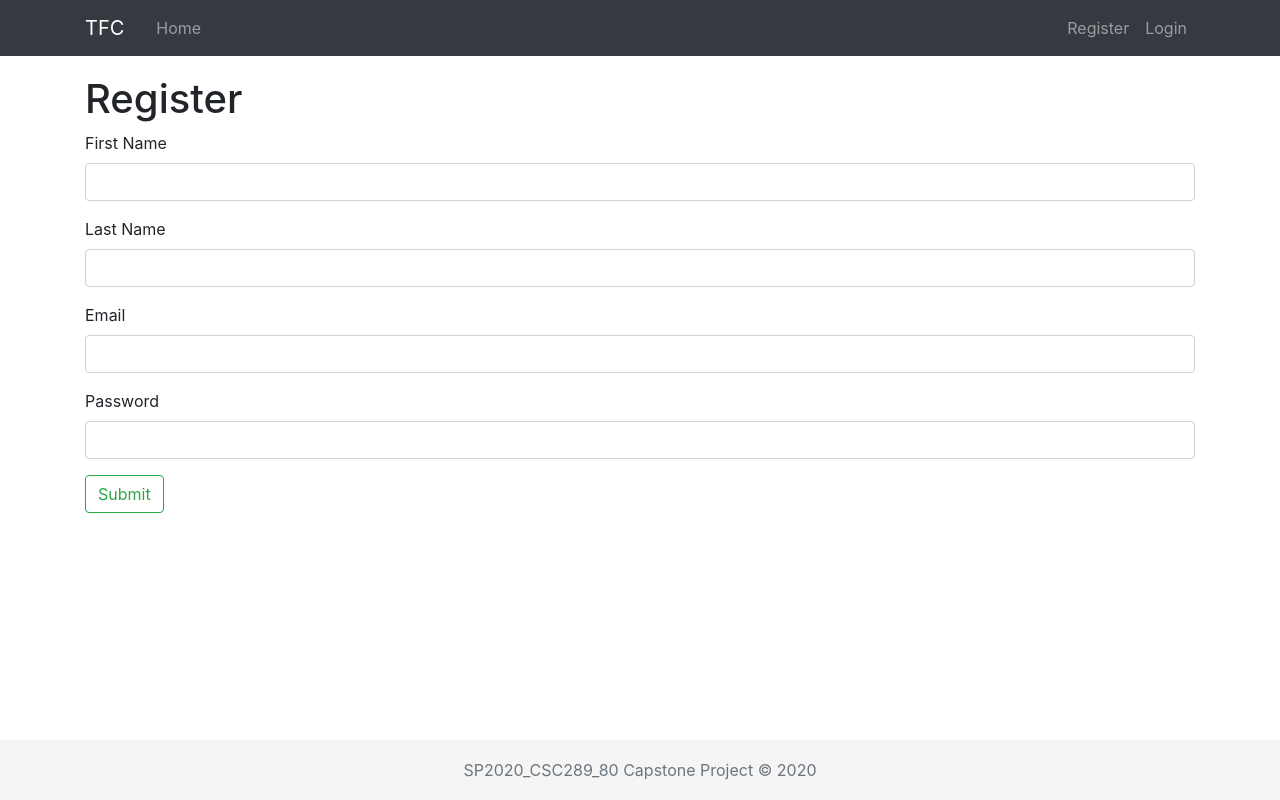
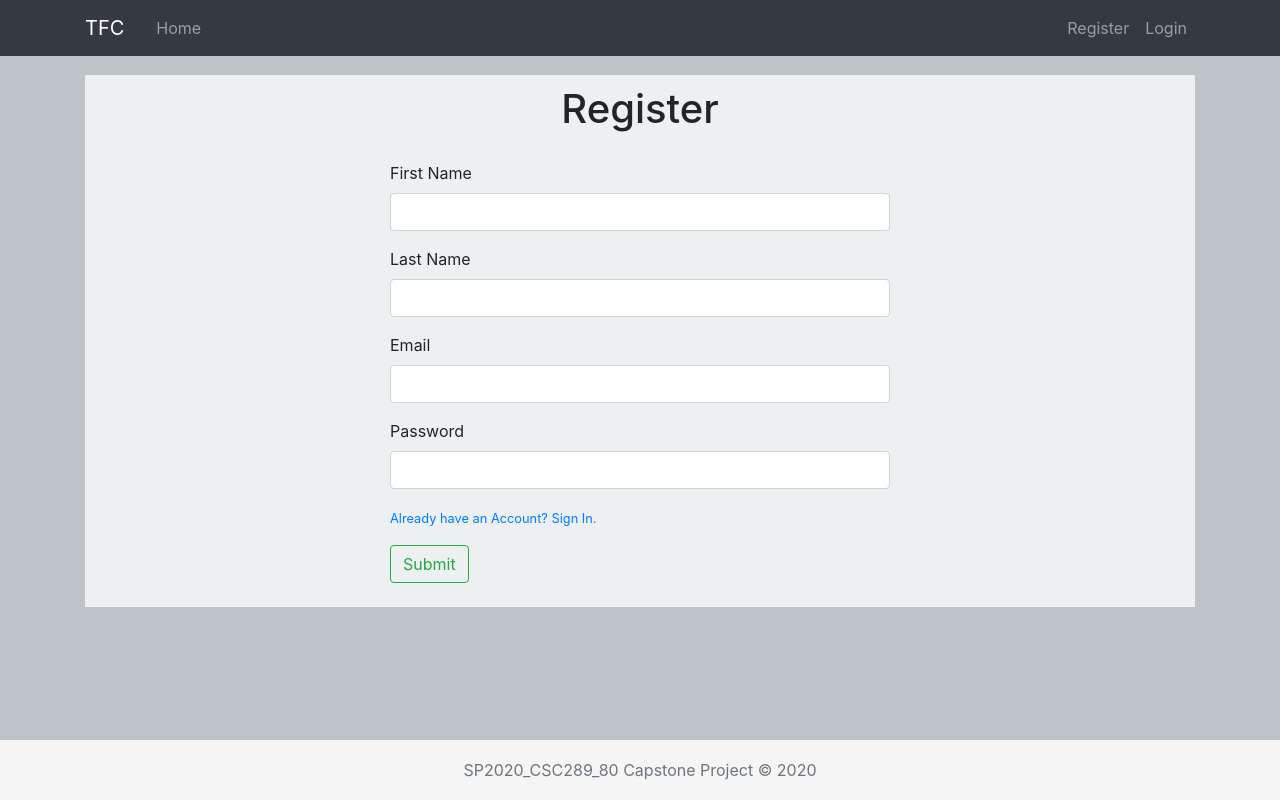
Before and after one commit to the-final-countdown/capstone-project, a Flask app: page /register in a window 1280 px wide. Run offline with Flask 2, Linux system fonts and the light colour scheme; some libraries are stand-ins or nearby versions.

Commit message:
Updated site design

```diff
--- a/static/style.css
+++ b/static/style.css
@@ -10,6 +10,7 @@ html {
 }
 
 body {
+  background-color:#bdc3c7;
   margin-bottom: 60px;
   /* Margin bottom by footer height */
 }
@@ -24,6 +25,7 @@ body {
   /* Vertically center the text there */
   background-color: #f5f5f5;
   text-align: center;
+
 }
 
 .site-header{
@@ -33,3 +35,19 @@ body {
 .information-card{
   display: inline-block;
 }
+
+.section-title{
+  text-align: center;
+  padding-top: 10px;
+  padding-bottom: 20px;
+}
+
+.content-section{
+  background-color: #ecf0f1;
+  height: 100%;
+}
+
+.form-section{
+  max-width: 500px;
+  margin: 0 auto;
+}
--- a/templates/admin.html
+++ b/templates/admin.html
@@ -1,8 +1,8 @@
 {% extends 'layout.html' %}
 
 {% block content %}
-    <h1>{% block title %}Admin{% endblock %} page</h1>
-    <table class="table">
+    <h1 class="section-title">{% block title %}Admin{% endblock %} page</h1>
+    <table class="table table-striped">
         <thead class="thead-dark">
             <tr>
                 <th scope="col">First Name</th>
--- a/templates/auth/login.html
+++ b/templates/auth/login.html
@@ -1,7 +1,8 @@
 {% extends 'layout.html' %}
 
 {% block content %}
-    <h1>{% block title %}Login{% endblock %}</h1>
+    <h1 class="section-title">{% block title %}Login{% endblock %}</h1>
+    <div class="form-section">
     <form method="post">
         <div class="form-group">
             <label for="email">Email address</label>
@@ -13,5 +14,7 @@
         </div>
         <p><small><a href="{{ url_for('auth.register') }}">Need an Account? Sign up Now.</a></small></p>
         <button type="submit" class="btn btn-outline-success">Login</button>
+        <br><br>
     </form>
+</div>
 {% endblock %}
--- a/templates/auth/register.html
+++ b/templates/auth/register.html
@@ -1,7 +1,8 @@
 {% extends 'layout.html' %}
 
 {% block content %}
-    <h1>{% block title %}Register{% endblock %}</h1>
+    <h1 class="section-title">{% block title %}Register{% endblock %}</h1>
+    <div class="form-section">
     <form method="POST">
         <div class="form-group">
             <label for="first-name">First Name</label>
@@ -19,6 +20,9 @@
             <label for="password">Password</label>
             <input type="password" name="password" class="form-control" id="password">
         </div>
+        <p><small><a href="{{ url_for('auth.login') }}">Already have an Account? Sign In.</a></small></p>
         <button type="Register" class="btn btn-outline-success">Submit</button>
+        <br><br>
     </form>
+</div>
 {% endblock %}
--- a/templates/layout.html
+++ b/templates/layout.html
@@ -8,12 +8,13 @@
     <link rel="stylesheet" href="https://stackpath.bootstrapcdn.com/bootstrap/4.4.1/css/bootstrap.min.css" integrity="sha384-Vkoo8x4CGsO3+Hhxv8T/Q5PaXtkKtu6ug5TOeNV6gBiFeWPGFN9MuhOf23Q9Ifjh" crossorigin="anonymous">
     <!--Add custom CSS-->
     <link rel="stylesheet" href="{{ url_for('static', filename='style.css') }}">
+    <!--Google fonts CSS-->
     <link href="https://fonts.googleapis.com/css?family=Roboto:400,700&display=swap" rel="stylesheet">
 </head>
 <body>
     {% include 'components/header.html' %}
     <div class="container">
-
+        <div class="content-section">
         {% block content %}{% endblock %}
 
         {% for message in get_flashed_messages() %}
@@ -21,6 +22,7 @@
         {% endfor %}
 
         {% block scripts %}{% endblock %}
+        </div>
     </div>
     {% include 'components/footer.html' %}
 <!-- Optional JavaScript -->
--- a/templates/portfolio.html
+++ b/templates/portfolio.html
@@ -3,10 +3,10 @@
 {% block title %}Portfolio{% endblock %}
 
 {% block content %}
-<table class="table">
-    <h2>Portfolios - {{ values.user.first_name }} {{ values.user.last_name }}</h2>
+<table class="table table-striped">
+    <h2 class="section-title">Portfolios - {{ values.user.first_name }} {{ values.user.last_name }}</h2>
 
-    <thead>
+    <thead class="thead-dark">
       <tr>
         <th scope="col">ID</th>
         <th scope="col">Display Name</th>
--- a/templates/stock_info.html
+++ b/templates/stock_info.html
@@ -3,10 +3,10 @@
 {% block title %}Stock Info{% endblock %}
 
 {% block content %}
-<table class="table">
-    <h2>{{ values.stock.stock_symbol }} - {{ values.stock.company_name }}</h2>
+<table class="table table-striped">
+    <h2 class="section-title">{{ values.stock.stock_symbol }} - {{ values.stock.company_name }}</h2>
 
-    <thead>
+    <thead class="thead-dark">
       <tr>
         <th scope="col">Date</th>
         <th scope="col">Open</th>
--- a/templates/transactions.html
+++ b/templates/transactions.html
@@ -3,10 +3,10 @@
 {% block title %}Portfolio Transactions{% endblock %}
 
 {% block content %}
-    <h2>{{ values.portfolio.display_name }} - {{ values.user.first_name }} {{ values.user.last_name }}</h2>
+    <h2 class="section-title">{{ values.portfolio.display_name }} - {{ values.user.first_name }} {{ values.user.last_name }}</h2>
 
-<table class="table">
-    <thead>
+<table class="table table-striped">
+    <thead class="thead-dark">
       <tr>
         <th scope="col">Stock ID</th>
         <th scope="col">Number of Shares</th>
```
Also changed, not shown: templates/index.html (+5 -5 lines).
